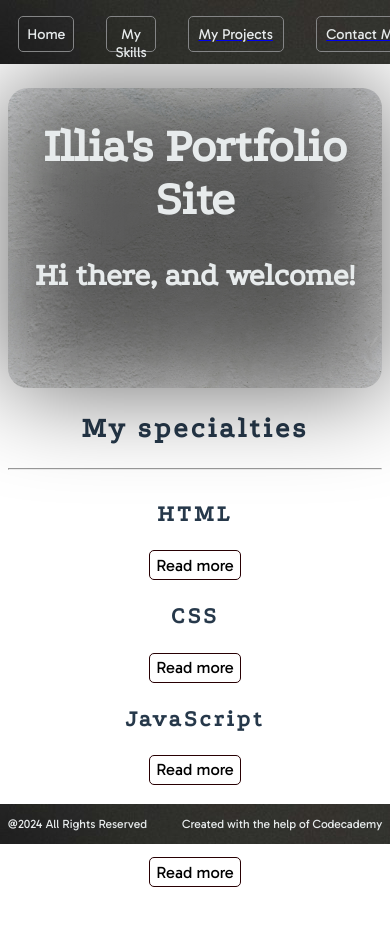
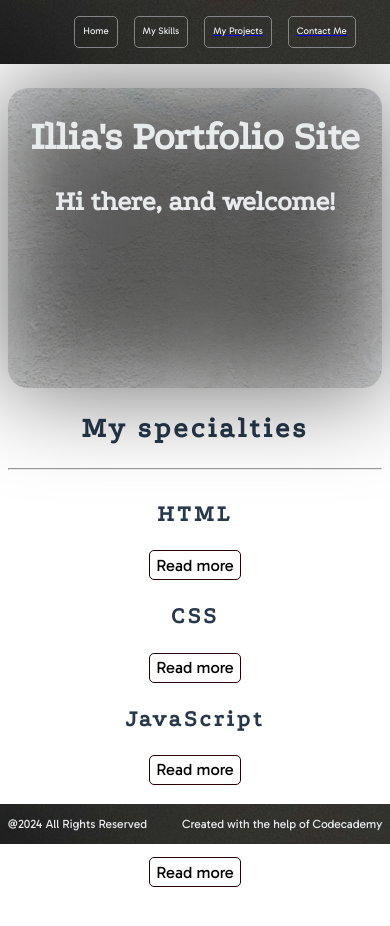
Before and after one commit to LVC1D/illia-portfolio-website, a plain HTML site: page index.html in a window 390 px wide. Drawn offline with Linux system fonts and the light colour scheme.

Commit message:
added a few small changes to the mobile-size responsiveness

```diff
--- a/style.css
+++ b/style.css
@@ -381,6 +381,26 @@ footer p {
 }
 
 @media only screen and (max-width: 720px) {
+    /* header */
+
+    nav li {
+        margin: 0 0.5rem;
+        padding: auto;
+        width: auto;
+        height: 2rem;
+        font-size: 0.6rem;
+    }
+
+    #banner h1,
+    #proj-banner h1 {
+        font-size: 2.5rem;
+    }
+
+    #banner h2,
+    #proj-banner h2 {
+        font-size: 1.75rem;
+    }
+
     .form-fields {
         display: block;
         text-align: center;
```
